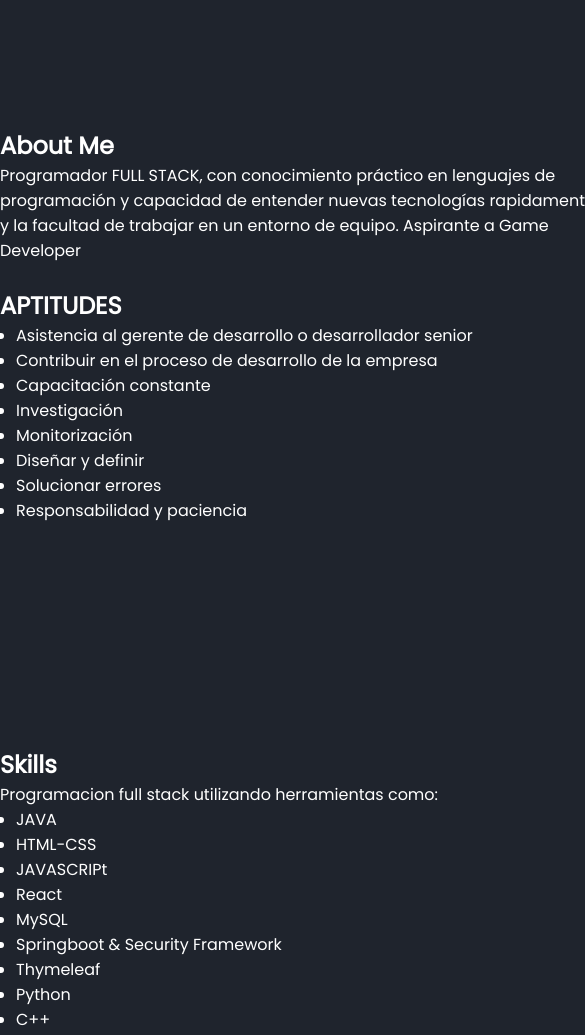
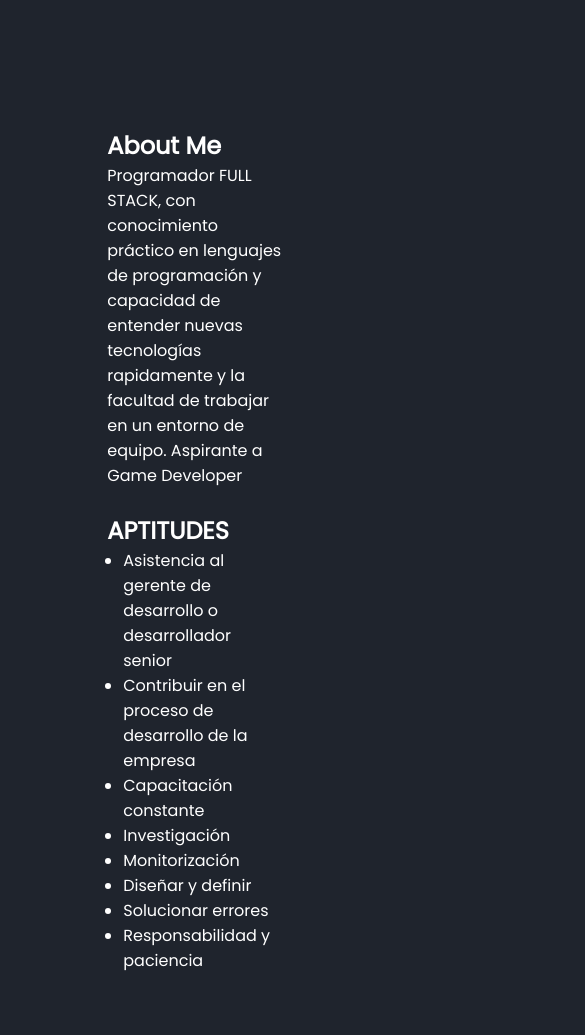
Before and after one commit to JeronimoAR/Personal-Portfolio, a website built with Vite: page index.html in a window 390 px wide. Shown: the part 940-1975 px from the top of the page, 585 px wide, since content can reach past the window. Built offline with nearby package versions, Linux system fonts and the light colour scheme; animation ran at ten frames a second.

Commit message:
version 1.5 even better responsive

```diff
--- a/style.css
+++ b/style.css
@@ -80,7 +80,7 @@ body {
   margin: 0 auto;
   margin-top: 14rem;
   margin-bottom: 14rem;
-  width: 600px;
+  width: 45%;
   z-index: 81;
 }
 
```
